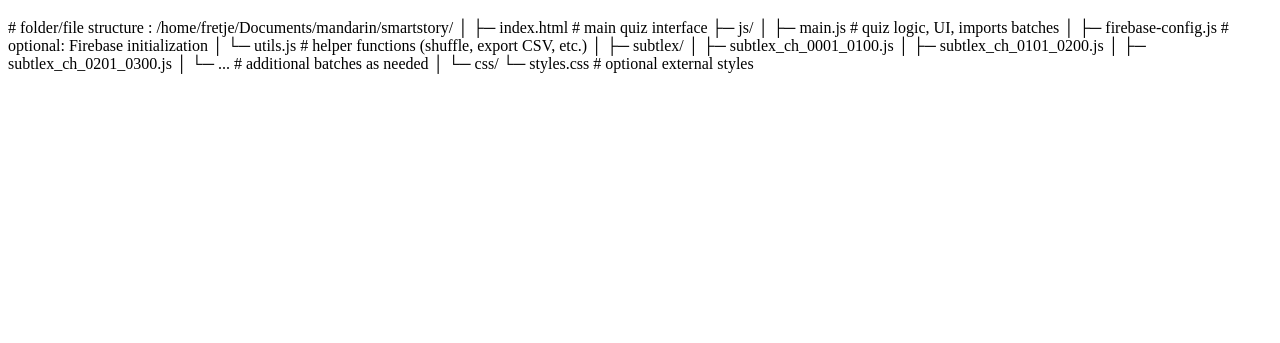
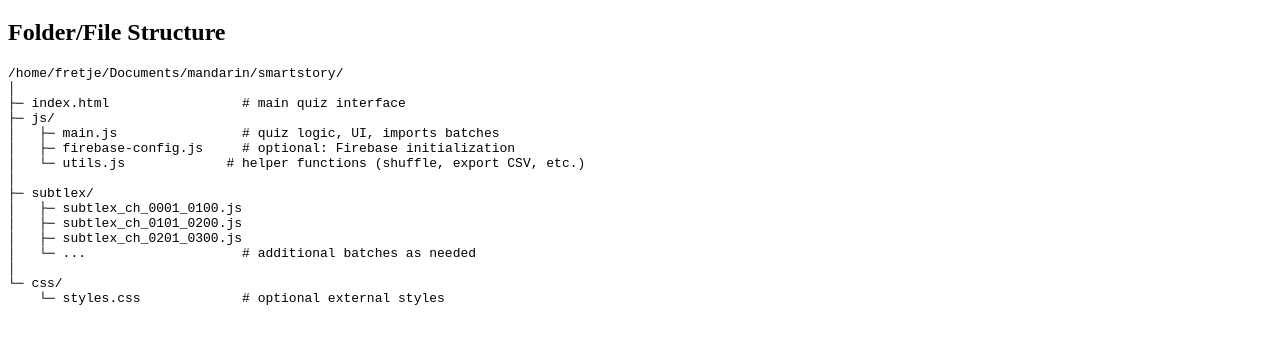
Before and after one commit to fretjex/smartstorybuildinfo, a plain HTML site: page index.html in a window 1280 px wide. Shown: the part 61-404 px from the top of the page. Drawn offline with Linux system fonts and the light colour scheme.

Commit message:
Update index.html

```diff
--- a/index.html
+++ b/index.html
@@ -6,26 +6,25 @@
 </head>
 <body>
   <h1>SmartStory Build INFO</h1>
-<p>
-  # folder/file structure :
-
-/home/fretje/Documents/mandarin/smartstory/
+<h2>Folder/File Structure</h2>
+<pre class="tree">
+<span class="folder">/home/fretje/Documents/mandarin/smartstory/</span>
 │
-├─ index.html                 # main quiz interface
-├─ js/
-│   ├─ main.js                # quiz logic, UI, imports batches
-│   ├─ firebase-config.js     # optional: Firebase initialization
-│   └─ utils.js               # helper functions (shuffle, export CSV, etc.)
+├─ <span class="file">index.html</span>                 <span class="comment"># main quiz interface</span>
+├─ <span class="folder">js/</span>
+│   ├─ <span class="file">main.js</span>                <span class="comment"># quiz logic, UI, imports batches</span>
+│   ├─ <span class="file">firebase-config.js</span>     <span class="comment"># optional: Firebase initialization</span>
+│   └─ <span class="file">utils.js</span>             <span class="comment"># helper functions (shuffle, export CSV, etc.)</span>
 │
-├─ subtlex/
-│   ├─ subtlex_ch_0001_0100.js
-│   ├─ subtlex_ch_0101_0200.js
-│   ├─ subtlex_ch_0201_0300.js
-│   └─ ...                    # additional batches as needed
+├─ <span class="folder">subtlex/</span>
+│   ├─ <span class="file">subtlex_ch_0001_0100.js</span>
+│   ├─ <span class="file">subtlex_ch_0101_0200.js</span>
+│   ├─ <span class="file">subtlex_ch_0201_0300.js</span>
+│   └─ <span class="comment">...                    # additional batches as needed</span>
 │
-└─ css/
-    └─ styles.css             # optional external styles
-</p>
+└─ <span class="folder">css/</span>
+    └─ <span class="file">styles.css</span>             <span class="comment"># optional external styles</span>
+</pre>
   <!--
   <h2>Register</h2>
   <input type="email" id="regEmail" placeholder="Email">
```
